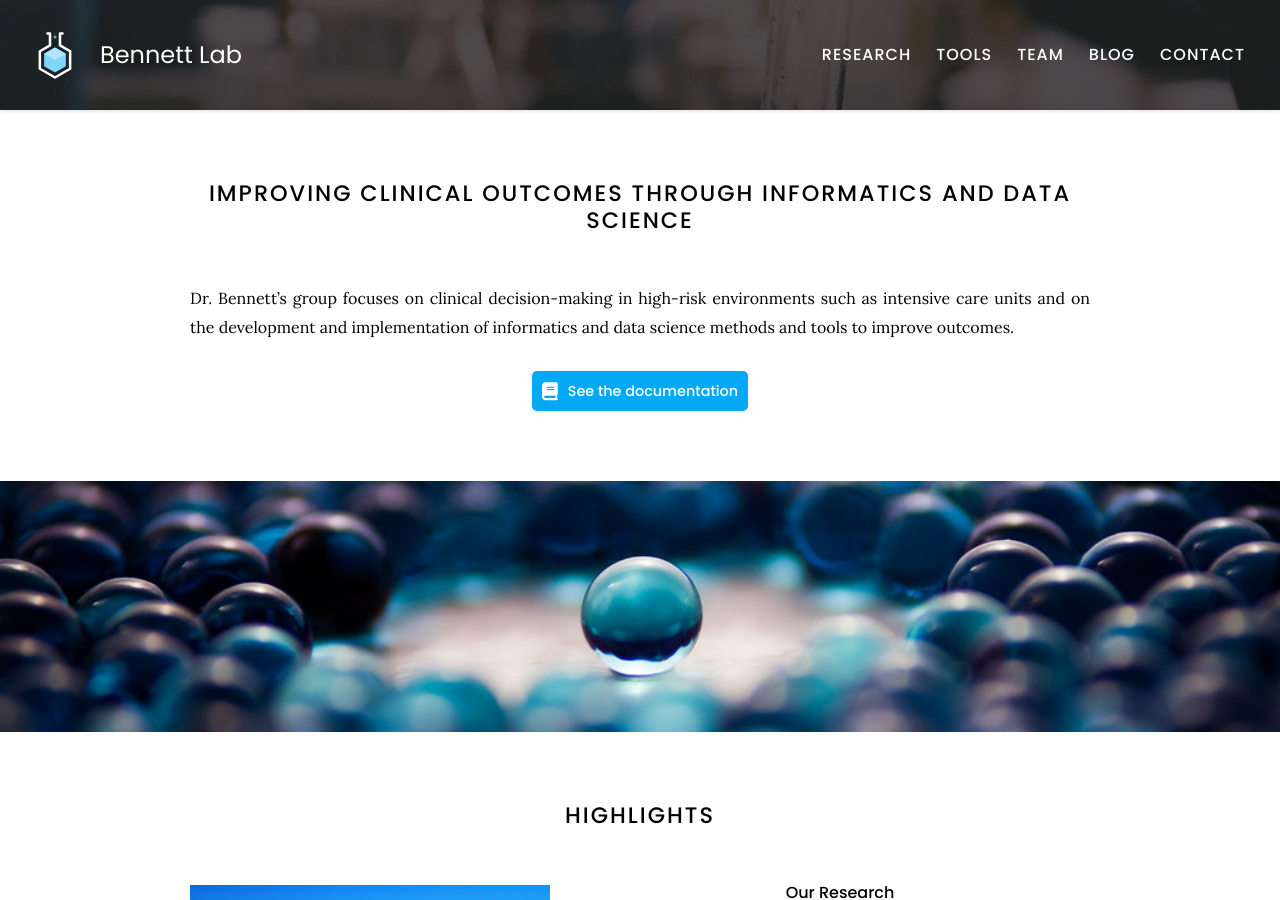
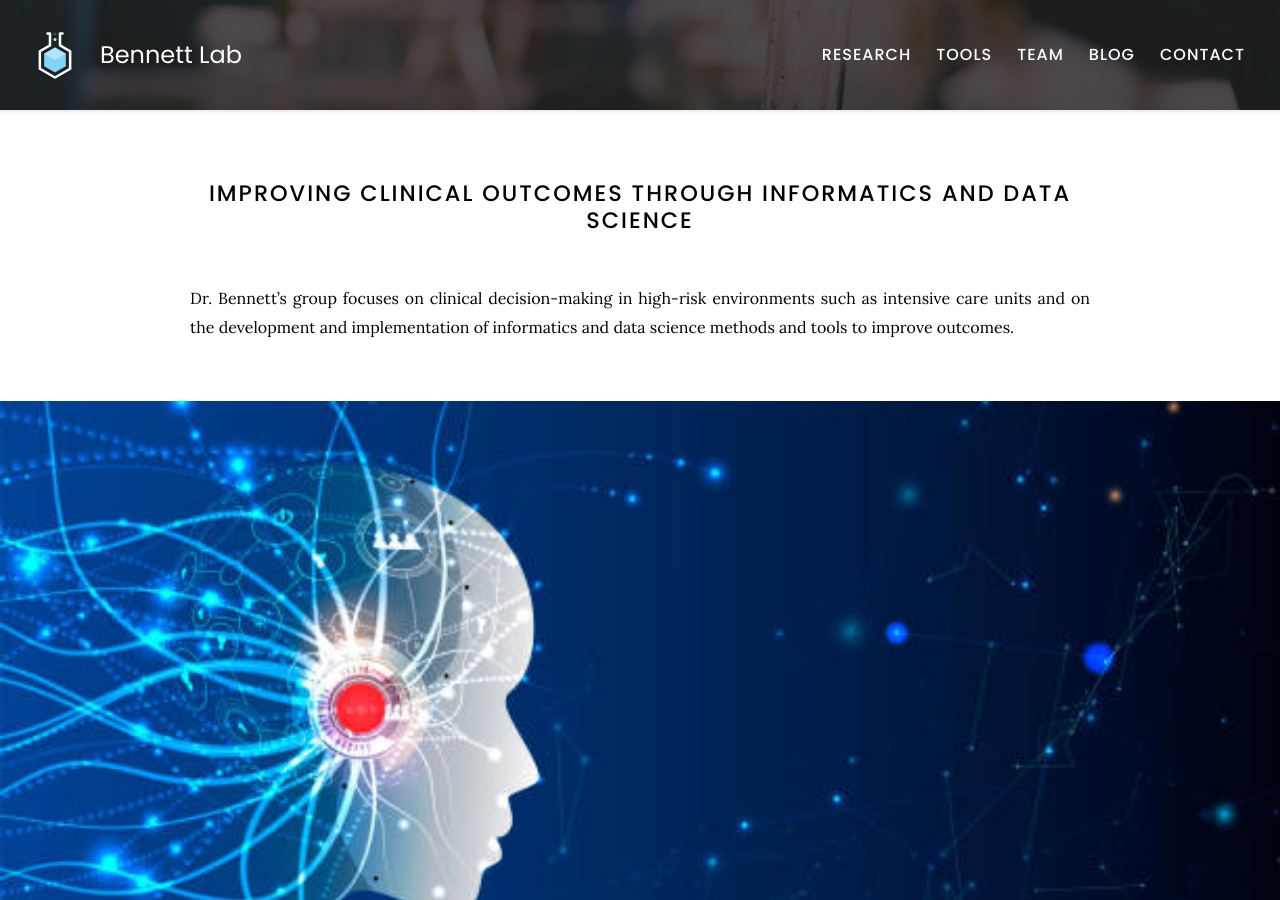
Before and after one commit to rebullm/Bennett-Lab-website, a Jekyll site: the page built from index.md, in a window 1280 px wide and 900 px high. Built offline with Jekyll 4.4.1, drawn with Linux system fonts in a browser that asks for light colours.

Commit message:
Update index.md

```diff
--- a/index.md
+++ b/index.md
@@ -4,22 +4,14 @@ title: Home
 
 # Improving Clinical Outcomes through Informatics and Data Science
 
-Dr. Bennett’s group focuses on clinical decision-making in high-risk environments such as intensive care units and on the development and implementation of informatics and data science methods and tools to improve outcomes.
+Dr. Bennett’s group focuses on clinical decision-making in high-risk environments such as intensive care units and on the development and implementation of
+informatics and data science methods and tools to improve outcomes.
 
-
-{%
-  include link.html
-  type="docs"
-  icon=""
-  text="See the documentation"
-  link="https://github.com/greenelab/lab-website-template/wiki"
-  style="button"
-%}
 {:.center}
 
 {% include section.html full=true %}
 
-{% include banner.html image="images/banner.jpg" %}
+{% include banner.html image="images/banner2.jpg" %}
 
 {% include section.html %}
 
```
